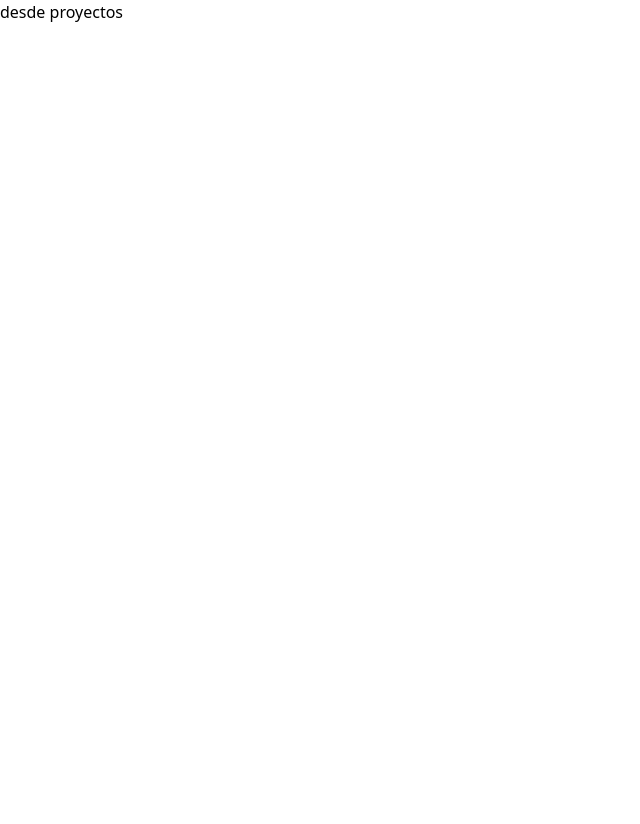
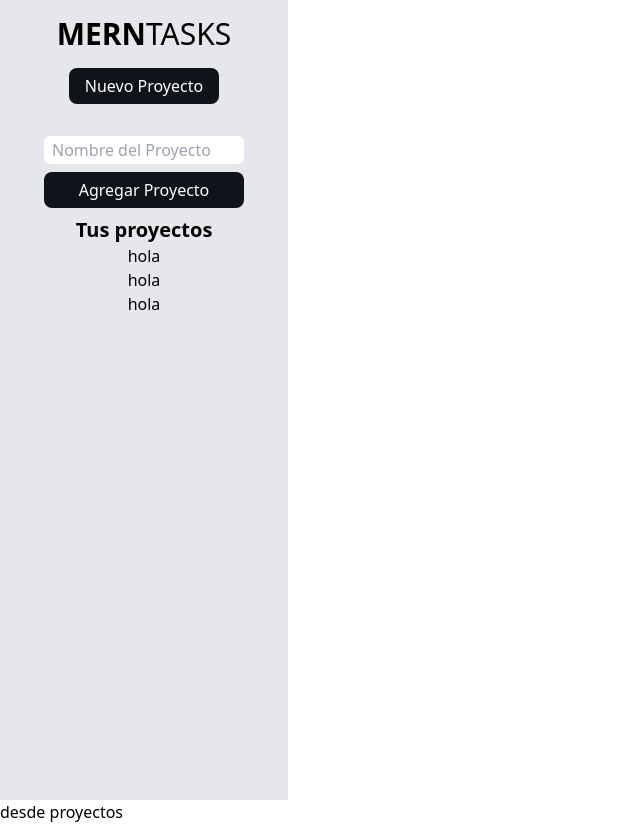
Before and after one commit to rolando-d3v/MERN-TASKS, a React (Create React App) app in the folder client/: page /proyectos in a window 1280 px wide. Shown: the whole page, without its empty margins (0-640 px from the left). Before the commit the page ends 800 px from the top, so only its background shows below. Built offline with nearby package versions, Linux system fonts and the light colour scheme.

Commit message:
proyectos

```diff
--- a/client/src/components/layout/Sidebar.js
+++ b/client/src/components/layout/Sidebar.js
@@ -1,11 +1,15 @@
 import React from 'react'
+import NuevoProyecto from '../proyectos/NuevoProyecto'
+import ListadoProyectos from '../proyectos/ListadoProyectos'
 
 export default function Sidebar() {
     return (
-        <aside>
-            <h3>MERN TASKS</h3>
+        <aside className='w-72 bg-gray-200 text-center py-4 h-screen'  >
+            <h3 className='font-bold text-3xl' >MERN<span className='font-normal' >TASKS</span> </h3>
+            <NuevoProyecto/>
             <div>
-                <h3>Tus proyectos</h3>
+                <h3 className='font-bold text-xl' >Tus proyectos</h3>
+                <ListadoProyectos/>
             </div>
         </aside>
     )
--- /dev/null
+++ b/client/src/components/proyectos/ListadoProyectos.js
@@ -0,0 +1,21 @@
+import React from 'react'
+import Proyecto from './Proyecto'
+
+export default function ListadoProyectos() {
+
+
+    const proyectos = [
+        {id: 1, nombre: 'Tienda virtual'},
+        {id: 2, nombre: 'Intranet'},
+        {id: 3, nombre: 'Diseño de sitio web'},
+    ]
+
+
+    return (
+        <ul>
+            {proyectos.map(pro => (
+                <Proyecto/>
+            ))}
+        </ul>
+    )
+}
--- /dev/null
+++ b/client/src/components/proyectos/NuevoProyecto.js
@@ -0,0 +1,54 @@
+import React, { useState } from "react";
+
+export default function NuevoProyecto() {
+  const [proyecto, setProyecto] = useState({
+    nombre: "",
+  });
+
+  const { nombre } = proyecto;
+
+  //poniendo los datos en el state
+  const onchangeProyecto = (e) => {
+    setProyecto({
+      ...proyecto,
+      [e.target.name]: e.target.value,
+    });
+  };
+
+
+    //creando proyecto
+    const onSubmitProyecto = (e) => {
+        e.preventDefault()
+      };
+
+
+
+  return (
+    <div>
+      <button
+        className="py-1.5 px-4 my-4 bg-azul-800 text-white rounded-lg hover:bg-blue-800 "
+        type="button"
+      >
+        Nuevo Proyecto
+      </button>
+      <form className="p-2 w-9/12 mx-auto" onSubmit={onSubmitProyecto} >
+        <section className="my-2">
+          <input
+            className="rounded-md focus:outline-none px-2 py-1 w-full leading-tight"
+            type="text"
+            placeholder="Nombre del Proyecto"
+            name='nombre'
+            value={nombre}
+            onChange={onchangeProyecto}
+          />
+        </section>
+        <button
+          className="py-1.5 px-4  w-full bg-azul-800 text-white rounded-lg hover:bg-blue-800  "
+          type="submit"
+        >
+          Agregar Proyecto
+        </button>
+      </form>
+    </div>
+  );
+}
--- /dev/null
+++ b/client/src/components/proyectos/Proyecto.js
@@ -0,0 +1,9 @@
+import React from "react";
+
+export default function Proyecto() {
+  return (
+    <li>
+      <button type="button">hola</button>
+    </li>
+  );
+}
--- a/client/src/index.css
+++ b/client/src/index.css
@@ -1,3 +1,11 @@
 @tailwind base;
+
+button {
+    @apply focus:outline-none
+}
+a {
+    @apply focus:outline-none
+}
+
 @tailwind components;
 @tailwind utilities;
--- a/client/src/pages/proyectos.js
+++ b/client/src/pages/proyectos.js
@@ -1,9 +1,16 @@
-import React from 'react'
+import React from "react";
+import Sidebar from "../components/layout/Sidebar";
 
 export default function Proyectos() {
-    return (
-        <div>
-            <h3>desde proyectos</h3>
-        </div>
-    )
+  return (
+    <div>
+      <Sidebar/>
+
+      <div>
+        <main>
+          <h3>desde proyectos</h3>
+        </main>
+      </div>
+    </div>
+  );
 }
```
Also changed, not shown: 1 other file (tests, documents, lock files or other folders).
